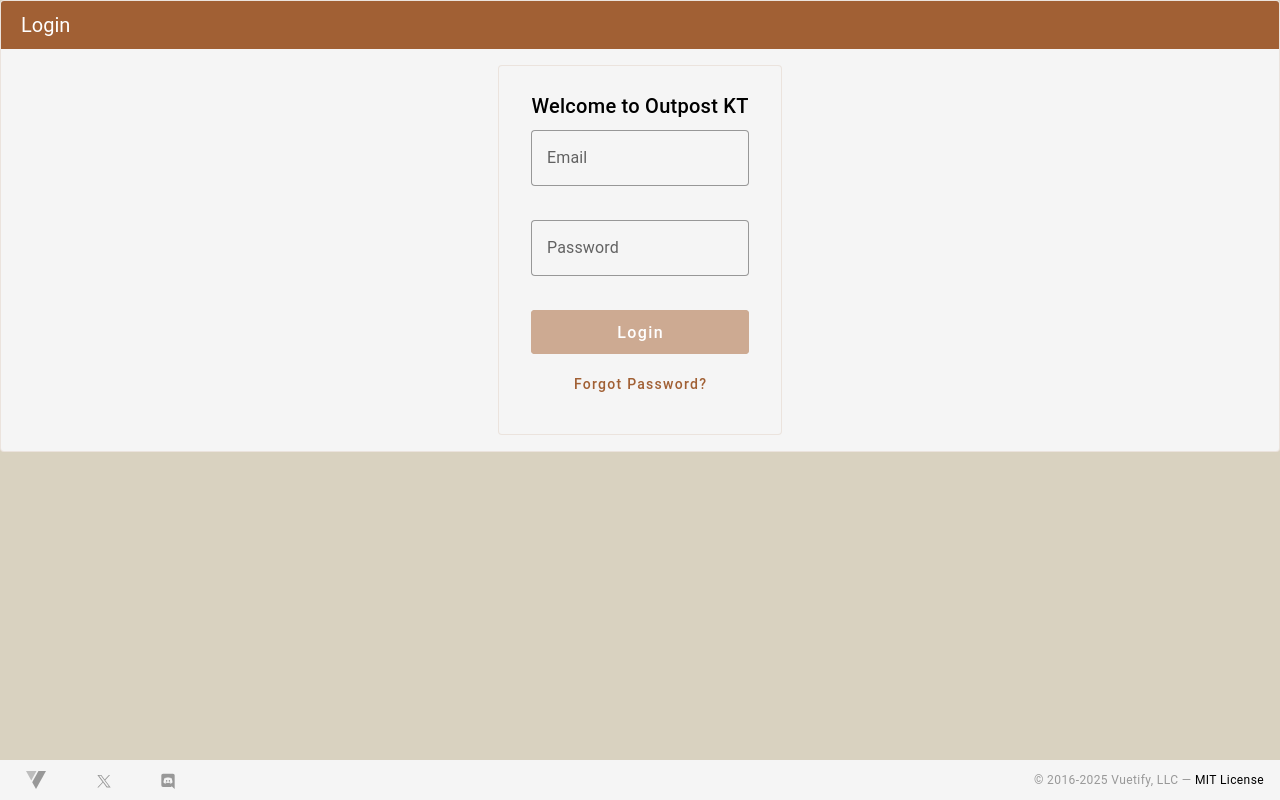
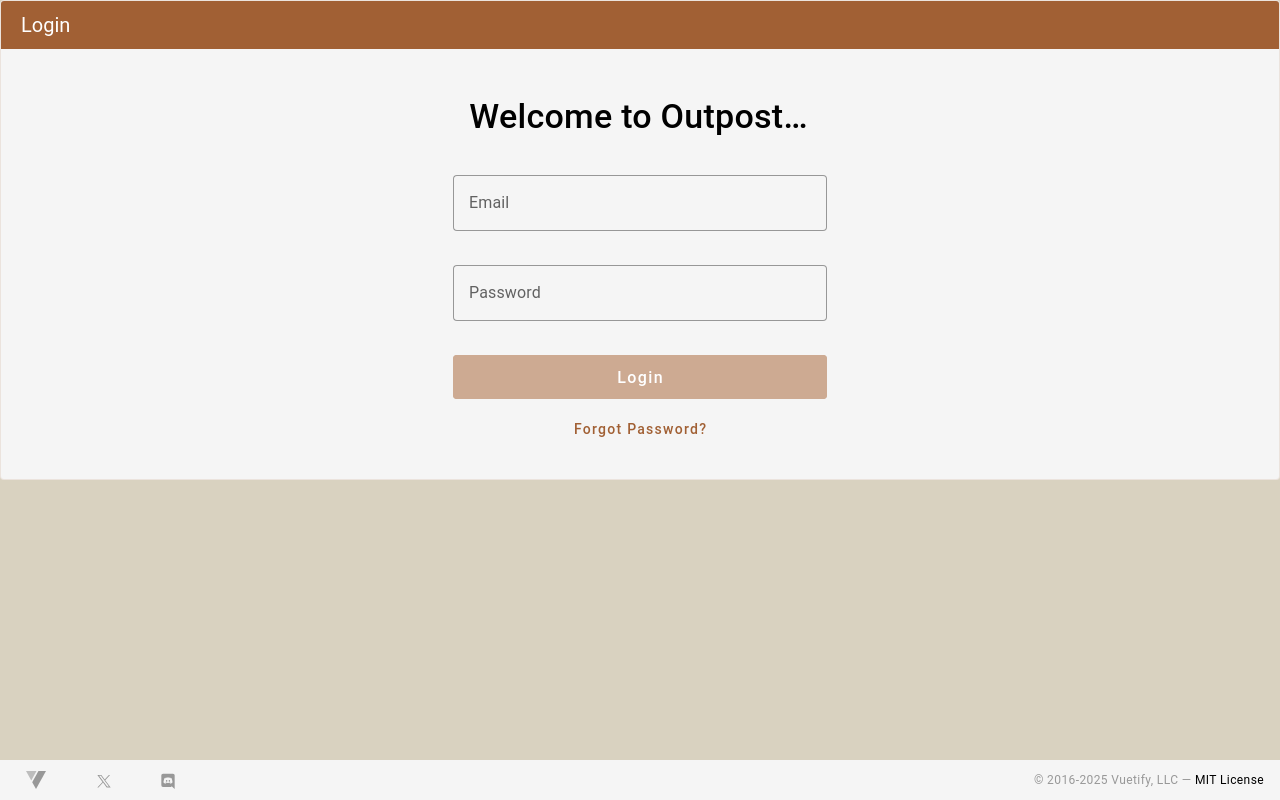
Before and after one commit to outpostlost/outpost-kt, a Vue app: page /login in a window 1280 px wide. Built offline with nearby package versions, Linux system fonts and the light colour scheme; no server answers.

Commit message:
Auth login fixes

```diff
--- a/src/pages/login.vue
+++ b/src/pages/login.vue
@@ -10,12 +10,14 @@
           </v-toolbar>
 
           <v-card-text class="flex-grow-1 d-flex align-center justify-center" style="overflow-y: auto;">
-            <v-card max-width="400" class="pa-4">
-              <v-card-title class="text-center">
+            <v-container>
+              <v-row justify="center">
+                <v-col cols="12" sm="8" md="6" lg="4" xl="3">
+
+                  <v-card-title class="text-center text-h4 mb-6">
                     Welcome to Outpost KT
                   </v-card-title>
 
-              <v-card-text>
                   <v-form ref="loginForm" v-model="formValid" @submit.prevent="handleLogin">
                     <v-text-field
                       v-model="loginData.email"
@@ -31,13 +33,25 @@
                     <v-text-field
                       v-model="loginData.password"
                       label="Password"
-                    type="password"
+                      :type="showPassword ? 'text' : 'password'"
                       :rules="passwordRules"
                       :disabled="isLoading"
                       required
                       variant="outlined"
                       class="mb-3"
+                      :append-inner-icon="showPassword ? 'mdi-eye' : 'mdi-eye-off'"
+                      @click:append-inner="showPassword = !showPassword"
                     />
+
+                    <!-- Login Error Display -->
+                    <v-alert
+                      v-if="loginError"
+                      type="error"
+                      variant="text"
+                      class="mb-3"
+                    >
+                      Login failed. Please check your credentials and try again.
+                    </v-alert>
 
                     <v-btn
                       type="submit"
@@ -61,8 +75,10 @@
                       Forgot Password?
                     </v-btn>
                   </v-form>
-              </v-card-text>
-            </v-card>
+
+                </v-col>
+              </v-row>
+            </v-container>
           </v-card-text>
         </v-card>
       </v-col>
@@ -113,6 +129,8 @@ const loginForm = ref(null);
 const formValid = ref(false);
 const showPasswordReset = ref(false);
 const resetLoading = ref(false);
+const showPassword = ref(false);
+const loginError = ref(false);
 
 const loginData = ref({
   email: '',
@@ -140,11 +158,18 @@ const passwordRules = [
 const handleLogin = async () => {
   if (!formValid.value) return;
 
+  loginError.value = false; // Clear previous error
+
+  console.log('Attempting login with email:', loginData.value.email);
+
   const result = await loginUser(loginData.value.email, loginData.value.password);
 
   if (result.success) {
-    // Navigate to redirect page or default
+    console.log('Login successful, redirecting to:', result.redirectTo);
     router.push(result.redirectTo);
+  } else {
+    console.log('Login failed:', result.error);
+    loginError.value = true;
   }
 };
 
@@ -156,12 +181,16 @@ const handlePasswordReset = async () => {
   }
 
   resetLoading.value = true;
+  console.log('Attempting password reset for email:', resetEmail.value);
+
   const result = await resetPassword(resetEmail.value);
   resetLoading.value = false;
 
   if (result.success) {
     showPasswordReset.value = false;
     resetEmail.value = '';
+  } else {
+    console.log('Password reset failed:', result.error);
   }
 };
 
```
Lines whose indentation alone changed are shown as unchanged.
